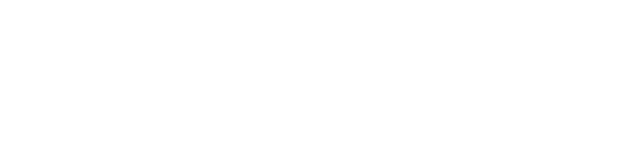
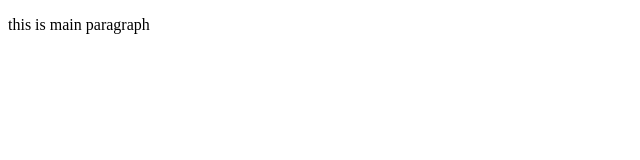
Before and after one commit to Ahnaf-Hamid/localRepo, a plain HTML site: page index.html in a window 1280 px wide. Shown: the whole page, without its empty margins (0-640 px from the left). Drawn offline with Linux system fonts and the light colour scheme.

Commit message:
add main para

```diff
--- a/index.html
+++ b/index.html
@@ -6,6 +6,6 @@
     <title>Document</title>
 </head>
 <body>
-
+    <p>this is main paragraph</p>
 </body>
 </html>
```
